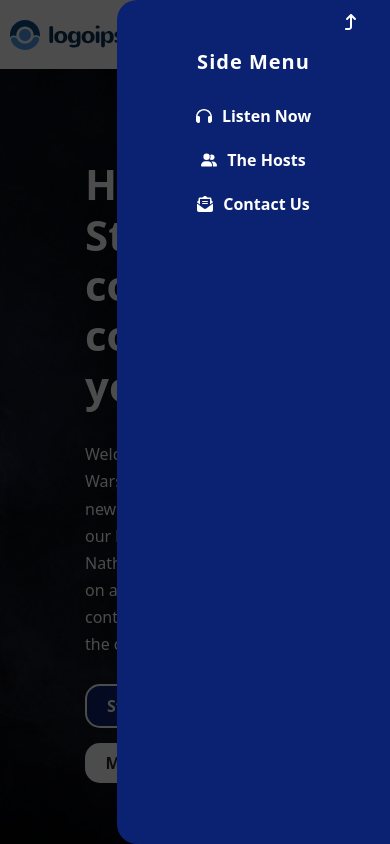
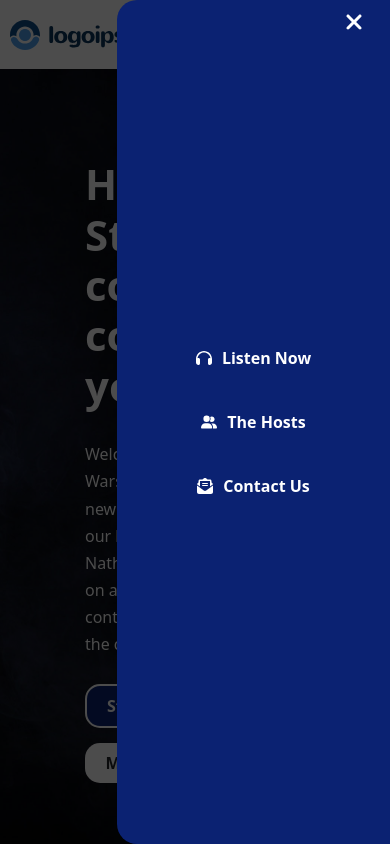
Before and after one commit to nlsnyder/3-idiots-ts, a React (Create React App) app: page / in a window 390 px wide. Both pictures are taken after a click on the button "Toggle navigation". Shown: the top 844 px of the page. Built offline with nearby package versions, Linux system fonts and the light colour scheme.

Commit message:
Finish desktop and mobile navigation for initial release

```diff
--- a/package.json
+++ b/package.json
@@ -23,6 +23,7 @@
     "react-icons": "^4.4.0",
     "react-router-dom": "^6.3.0",
     "react-scripts": "5.0.1",
+    "react-transition-group": "^4.4.5",
     "typescript": "^4.7.4",
     "web-vitals": "^2.1.4"
   },
@@ -49,5 +50,8 @@
       "last 1 firefox version",
       "last 1 safari version"
     ]
+  },
+  "devDependencies": {
+    "@types/react-transition-group": "^4.4.5"
   }
 }
--- a/src/components/main/ContactUs.css
+++ b/src/components/main/ContactUs.css
@@ -4,6 +4,7 @@
   border-radius: 1rem;
   padding: 0 2rem 2rem 2rem;
   box-shadow: 0 0 0.3rem rgba(0, 0, 0, 0.5);
+  text-align: left;
 }
 
 .contactForm div p {
--- a/src/components/main/ContactUs.tsx
+++ b/src/components/main/ContactUs.tsx
@@ -11,7 +11,7 @@ import FormTextArea from "../forms/FormTextArea";
 
 const ContactUs: React.FC<{}> = (props) => {
   return (
-    <>
+    <div id="contact-us">
       <RowCol
         rowClasses="row justify-content-center"
         colClasses="col-11 col-sm-10"
@@ -25,7 +25,7 @@ const ContactUs: React.FC<{}> = (props) => {
         rowClasses="row justify-content-center mt-4 formMargin"
         colClasses="col-10 col-sm-8"
       >
-        <form className={`row mt-4 gx-5 gy-3 contactForm`}>
+        <form id="contact" className={`row mt-4 gx-5 gy-3 contactForm`}>
           <div className="d-flex justify-content-center align-items-center m-0">
             <SubHeading sectionHeading={null} title="Contact" />
           </div>
@@ -103,7 +103,7 @@ const ContactUs: React.FC<{}> = (props) => {
           </div>
         </form>
       </RowCol>
-    </>
+    </div>
   );
 };
 
--- a/src/components/navigation/MainNav.tsx
+++ b/src/components/navigation/MainNav.tsx
@@ -21,11 +21,9 @@ const MainNav: React.FC<{}> = (props) => {
 
   return (
     <>
-      {mobileNavOpen && (
-        <SideBar>
-          <MobileNav links={mobileNavLinks} toggleNav={toggleMobileNavOpen} />
-        </SideBar>
-      )}
+      <SideBar navOpen={mobileNavOpen}>
+        <MobileNav links={mobileNavLinks} toggleNav={toggleMobileNavOpen} />
+      </SideBar>
       {mobileNavOpen && <Overlay toggleNav={toggleMobileNavOpen} />}
       <Header>
         <nav className={`navbar py-3`}>
--- a/src/components/navigation/MobileNav.css
+++ b/src/components/navigation/MobileNav.css
@@ -1,13 +1,17 @@
 #dismiss {
   width: 3.5rem;
-  height: 3.5rem;
   position: absolute;
   top: 1rem;
   right: 1rem;
+  z-index: 10000;
 }
 
 #dismiss:hover {
   cursor: pointer;
+}
+
+.closeNav {
+  width: 3.5rem;
 }
 
 .mobileIcon {
@@ -18,7 +22,7 @@
 
 .mobileNav {
   position: relative;
-  top: 4.5rem;
+  top: 0;
   padding: 0.5rem 1rem;
   display: flex;
   flex-direction: column;
@@ -26,12 +30,21 @@
   align-items: center;
   gap: 2rem;
   color: inherit;
+  flex-basis: 100%;
 }
 
 .mobileNav h3 {
   font-size: 2rem;
   font-weight: 700;
   color: #fff !important;
+}
+
+.mobileNavLinks {
+  display: flex;
+  flex-basis: 100%;
+  flex-direction: column;
+  align-items: center;
+  justify-content: center;
 }
 
 .mobileLink {
@@ -51,8 +64,3 @@
   background-color: #fff;
   color: #0b2272 !important;
 }
-
-.animate__animated.animate__slideInRight,
-.animate__animated.animate__slideOutRight {
-  --animate-duration: 1s;
-}
--- a/src/components/navigation/MobileNav.tsx
+++ b/src/components/navigation/MobileNav.tsx
@@ -1,8 +1,5 @@
 import React from "react";
-import {
-  faArrowTurnUp,
-  IconDefinition,
-} from "@fortawesome/free-solid-svg-icons";
+import { IconDefinition, faXmark } from "@fortawesome/free-solid-svg-icons";
 import { FontAwesomeIcon } from "@fortawesome/react-fontawesome";
 import { NavLink } from "../../interfaces/interfaces";
 import "./MobileNav.css";
@@ -13,14 +10,12 @@ const MobileNav: React.FC<{ links: NavLink[]; toggleNav: () => void }> = (
   return (
     <>
       <div id="dismiss" onClick={props.toggleNav}>
-        <FontAwesomeIcon className="closeNav" icon={faArrowTurnUp} />
+        <FontAwesomeIcon className="fa-xl" icon={faXmark} />
       </div>
       <div className="mobileNav">
-        <h3>Side Menu</h3>
-        <div>
           {props.links.map((nav: NavLink) => {
             return (
-              <a key={nav.id} className="mobileLink" href={nav.href}>
+              <a onClick={props.toggleNav} key={nav.id} className="mobileLink" href={nav.href}>
                 <FontAwesomeIcon
                   className="mobileIcon"
                   icon={nav.icon as IconDefinition}
@@ -29,7 +24,6 @@ const MobileNav: React.FC<{ links: NavLink[]; toggleNav: () => void }> = (
               </a>
             );
           })}
-        </div>
       </div>
     </>
   );
--- a/src/components/navigation/Overlay.css
+++ b/src/components/navigation/Overlay.css
@@ -4,4 +4,11 @@
   width: 100%;
   height: 100%;
   background-color: rgba(0, 0, 0, 0.7);
+  display: block;
 }
+
+@media (min-width: 768px) {
+  .overlay {
+    display: none;
+  }
+}
--- a/src/components/navigation/Overlay.tsx
+++ b/src/components/navigation/Overlay.tsx
@@ -3,7 +3,7 @@ import ReactDOM from "react-dom";
 import './Overlay.css';
 
 const Overlay: React.FC<{toggleNav: () => void}> = (props) => {
-  const overlay = <div className="overlay" onClick={props.toggleNav}></div>
+  const overlay = <div className="overlay d-sm-none" onClick={props.toggleNav}></div>
 
   return ReactDOM.createPortal(overlay, document.getElementById('overlay') as HTMLInputElement);
 };
--- a/src/components/navigation/Sidebar.tsx
+++ b/src/components/navigation/Sidebar.tsx
@@ -1,18 +1,32 @@
 import React, { ReactNode } from "react";
 import ReactDOM from "react-dom";
+import { CSSTransition } from "react-transition-group";
+
 import "./Sidebar.css";
 
-const SideBar: React.FC<{ children: ReactNode }> = (props) => {
+const SideBar: React.FC<{
+  children: ReactNode;
+  navOpen: boolean;
+}> = (props) => {
   const bar = (
-    <div
-      className="d-sm-none navbar-nav sidebar animate__animated"
-      id="mainNavbar"
+    <CSSTransition
+      in={props.navOpen}
+      timeout={200}
+      classNames="slide-in-right"
+      mountOnEnter
+      unmountOnExit
     >
-      {props.children}
-    </div>
+      <div
+        className="navbar-nav sidebar d-sm-none"
+        id="mainNavbar"
+      >{props.children}</div>
+    </CSSTransition>
   );
 
-  return ReactDOM.createPortal(bar, document.getElementById("sidebar") as HTMLElement);
+  return ReactDOM.createPortal(
+    bar,
+    document.getElementById("sidebar") as HTMLElement
+  );
 };
 
 export default SideBar;
--- a/src/data/constants.ts
+++ b/src/data/constants.ts
@@ -122,9 +122,9 @@ export const WhereFromOptions: SelectOption[] = [
 ];
 
 export const mobileNavLinks: NavLink[] = [
-  { link: "Listen Now", id: 1, href: "/", icon: faHeadphones },
-  { link: "The Hosts", id: 2, href: "/", icon: faUserGroup },
-  { link: "Contact Us", id: 3, href: "/", icon: faEnvelopeOpenText }
+  { link: "Listen Now", id: 1, href: "#listen-now", icon: faHeadphones },
+  { link: "The Hosts", id: 2, href: "#meet-the-hosts", icon: faUserGroup },
+  { link: "Contact Us", id: 3, href: "#contact-us", icon: faEnvelopeOpenText }
 ];
 
 export const desktopNavLinks: NavLink[] = [
--- a/src/index.css
+++ b/src/index.css
@@ -8,6 +8,7 @@ html, body {
   -webkit-font-smoothing: antialiased;
   -moz-osx-font-smoothing: grayscale;
   font-size: 10px;
+  text-align: left;
 }
 
 .secondaryButton {
@@ -54,6 +55,27 @@ textarea {
   resize: none !important;
 }
 
+.slide-in-right-enter {
+  transform: translateX(100%);
+}
+
+.slide-in-right-enter-active {
+  transform: translateX(0);
+  opacity: 1;
+  transition: all 300ms ease;
+}
+
+.slide-in-right-exit {
+  transform: translateX(0);
+  opacity: 1;
+}
+
+.slide-in-right-exit-active {
+  transform: translateX(100%);
+  opacity: 0;
+  transition: all 500ms ease;
+}
+
 /*   FONT SIZE SYSTEM  */
 /* small: 1.4rem
 medium: 1.8rem
```
Also changed, not shown: 1 other file (tests, documents, lock files or other folders).
